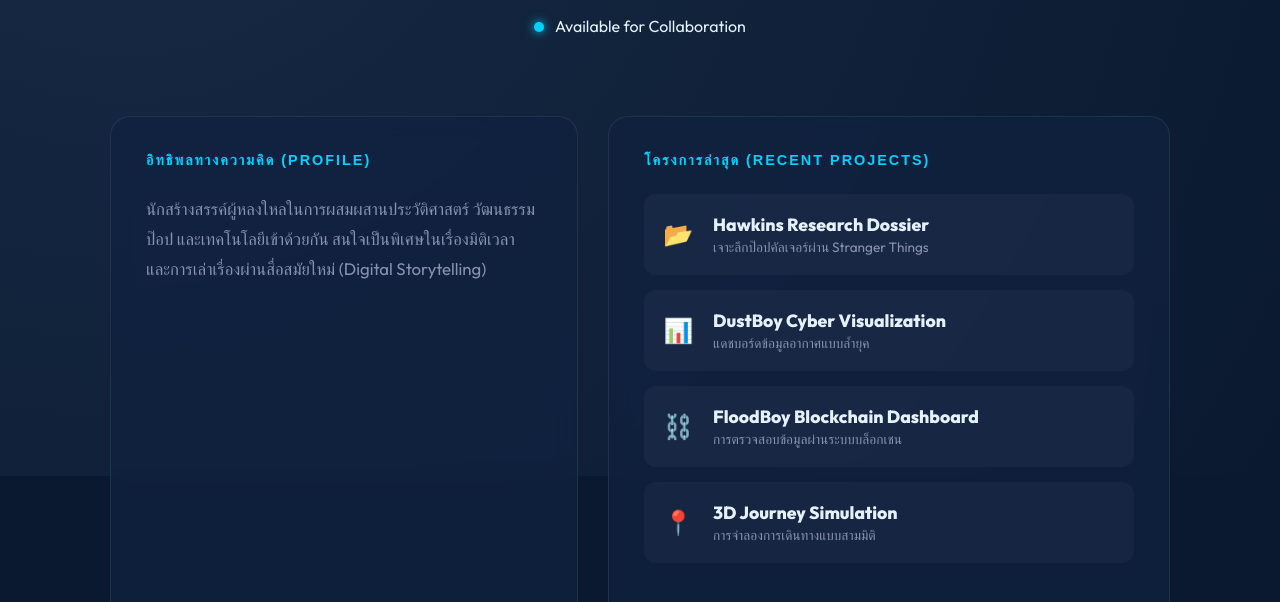
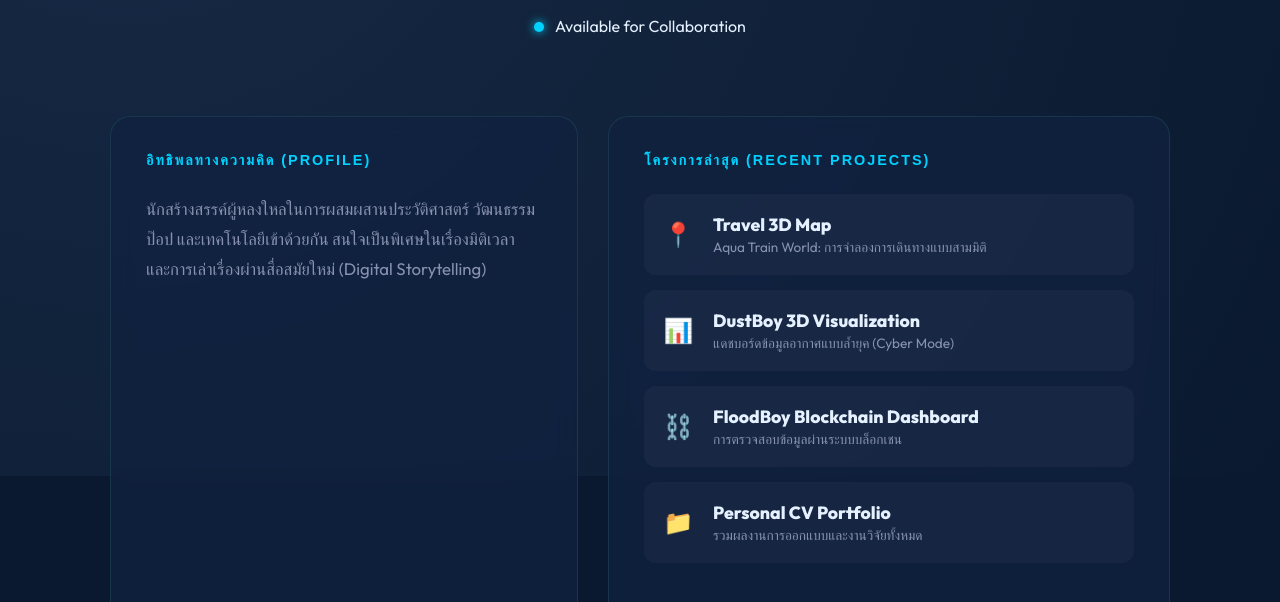
Before and after one commit to waritsarachompoo187-ai/peerada-cv-portfolio, a plain HTML site: page index.html in a window 1280 px wide. Shown: the part 324-926 px from the top of the page. Drawn offline with Linux system fonts and the light colour scheme; a web font is replaced by a local one.

Commit message:
feat: Connect Janis's real projects to portfolio

```diff
--- a/index.html
+++ b/index.html
@@ -68,32 +68,35 @@
                 <div class="card glass highlight-card">
                     <h2>โครงการล่าสุด (RECENT PROJECTS)</h2>
                     <div class="project-links">
-                        <a href="#" class="project-item">
-                            <div class="p-icon">📂</div>
+                        <a href="https://waritsarachompoo187-ai.github.io/travel-3d-map/travel-3d.html"
+                            class="project-item">
+                            <div class="p-icon">📍</div>
                             <div class="p-text">
-                                <strong>Hawkins Research Dossier</strong>
-                                <span>เจาะลึกป๊อปคัลเจอร์ผ่าน Stranger Things</span>
+                                <strong>Travel 3D Map</strong>
+                                <span>Aqua Train World: การจำลองการเดินทางแบบสามมิติ</span>
                             </div>
                         </a>
-                        <a href="#" class="project-item">
+                        <a href="https://waritsarachompoo187-ai.github.io/travel-3d-map/dustboy-dashboard/index.html"
+                            class="project-item">
                             <div class="p-icon">📊</div>
                             <div class="p-text">
-                                <strong>DustBoy Cyber Visualization</strong>
-                                <span>แดชบอร์ดข้อมูลอากาศแบบล้ำยุค</span>
+                                <strong>DustBoy 3D Visualization</strong>
+                                <span>แดชบอร์ดข้อมูลอากาศแบบล้ำยุค (Cyber Mode)</span>
                             </div>
                         </a>
-                        <a href="#" class="project-item">
+                        <a href="https://waritsarachompoo187-ai.github.io/travel-3d-map/floodboy-dashboard/index.html"
+                            class="project-item">
                             <div class="p-icon">⛓️</div>
                             <div class="p-text">
                                 <strong>FloodBoy Blockchain Dashboard</strong>
                                 <span>การตรวจสอบข้อมูลผ่านระบบบล็อกเชน</span>
                             </div>
                         </a>
-                        <a href="#" class="project-item">
-                            <div class="p-icon">📍</div>
+                        <a href="https://waritsarachompoo187-ai.github.io/madaew-cv-portfolio/" class="project-item">
+                            <div class="p-icon">📁</div>
                             <div class="p-text">
-                                <strong>3D Journey Simulation</strong>
-                                <span>การจำลองการเดินทางแบบสามมิติ</span>
+                                <strong>Personal CV Portfolio</strong>
+                                <span>รวมผลงานการออกแบบและงานวิจัยทั้งหมด</span>
                             </div>
                         </a>
                     </div>
```
